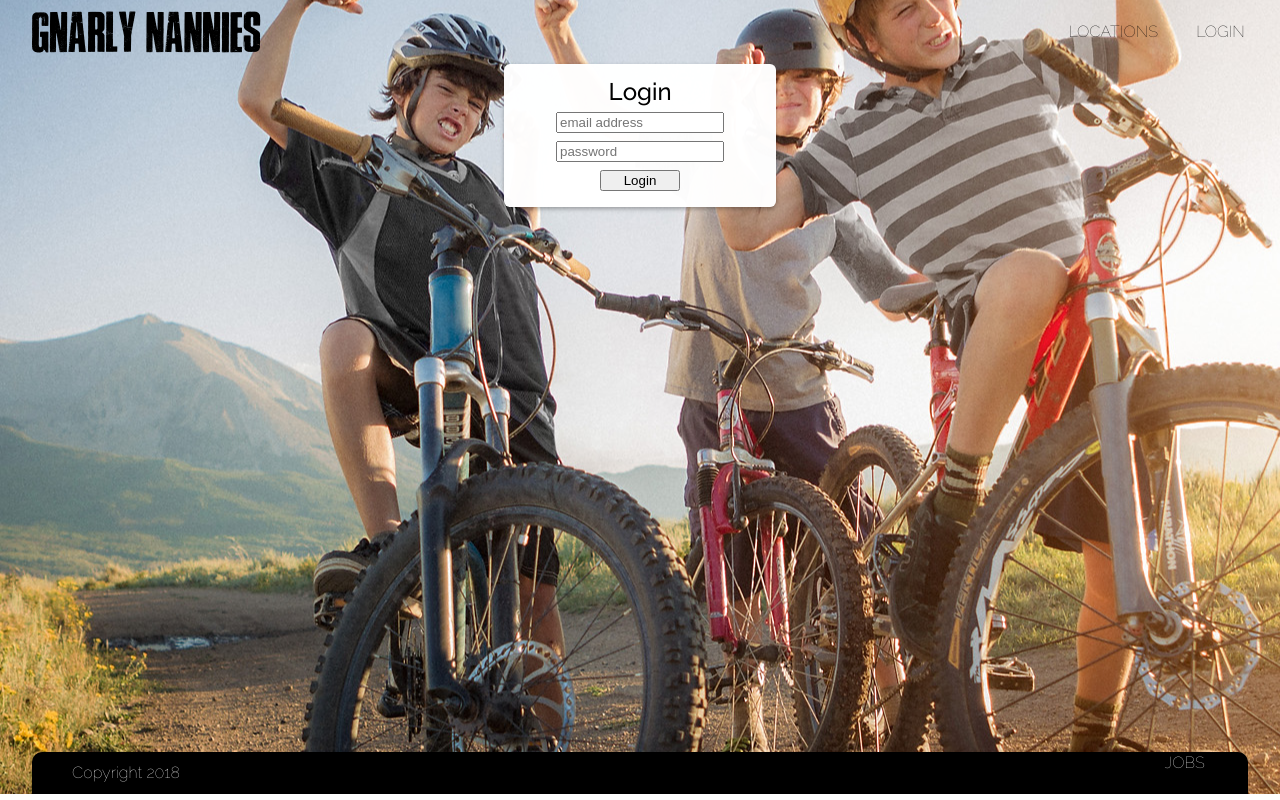
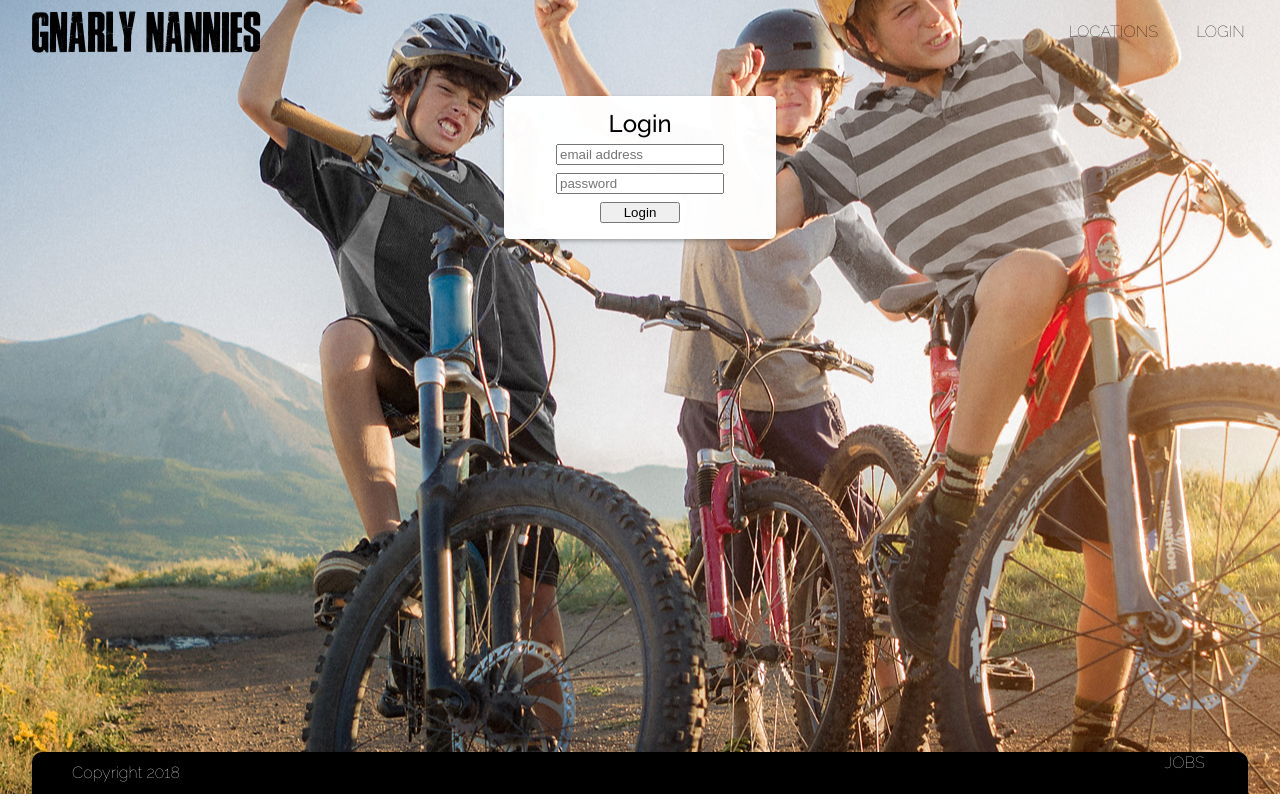
Before and after one commit to chasfricke/capstone-FE, a React (Create React App) app: page /login in a window 1280 px wide. Built offline with nearby package versions, Linux system fonts and the light colour scheme; no server answers.

Commit message:
updated login padding

```diff
--- a/src/components/Login.js
+++ b/src/components/Login.js
@@ -33,7 +33,7 @@ handleInputChange(event) {
 
 	render() {
 		return (
-			<div className="login-top-padding">
+			<div className="login-container">
 			<div className="login-form">
 				<h4>Login</h4>
 					<form>
--- a/src/css/Login.css
+++ b/src/css/Login.css
@@ -26,3 +26,7 @@
     width: 5rem;
     align-self: center;
 }
+
+.login-container {
+    padding-top: 2rem;
+}
```
